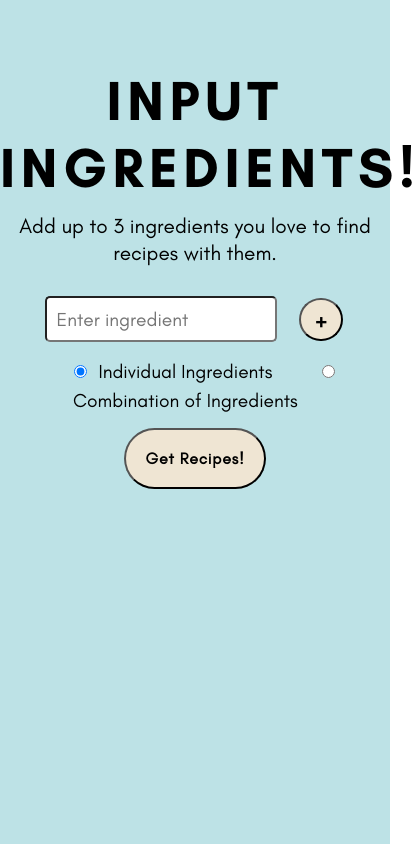
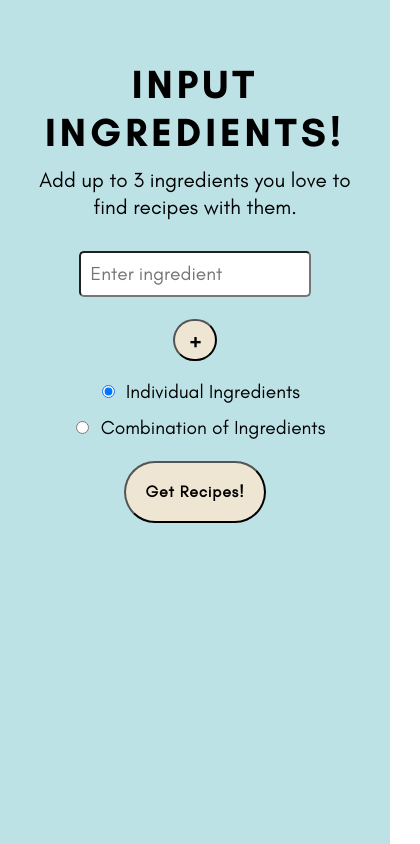
Before and after one commit to elleizar/pickypicks, a React (Create React App) app: page /recipes in a window 390 px wide. Shown: the whole page, 420 px wide, since content can reach past the window. Built offline with nearby package versions, Linux system fonts and the light colour scheme.

Commit message:
edit css for mobile

```diff
--- a/src/components/IngredientsInputs.js
+++ b/src/components/IngredientsInputs.js
@@ -124,7 +124,7 @@ export const IngredientsInputs = () => {
             {inputList.length > 1 && inputList.length <= 3 && <button className="remove-button" onClick={handleRemoveClick}>-</button>}
           </div>
         </div>
-        <div className="input-checkbox-container">
+        <div className="input-radio-container">
           <label>
             <input
               name="individual"
--- a/src/css/Home.css
+++ b/src/css/Home.css
@@ -83,3 +83,41 @@ h2 {
   background-color: #7ABE62;
   transform: scale(1.05);
 }
+
+@media only screen and (max-width: 600px) {
+  h1 {
+    font-family: "GlacialIndifference-Bold", "Arial";
+    font-size: 2.5em;
+    letter-spacing: 0.1em;
+    margin-top: 0em;
+    margin-bottom: 0.02em;
+    padding-top: 1.2em;
+  }
+
+  h2 {
+    font-family: "GlacialIndifference", "Arial";
+    font-size: 1.5em;
+    font-weight: 400;
+    letter-spacing: 0.15em;
+    margin-top: 0px;
+    margin-bottom: 1.2em;
+  }
+
+  .HomePage {
+    padding-left: 2em;
+    padding-right: 2em;
+  }
+
+  .home-header-container {
+    display: flex;
+    padding-top: 4em;
+  }
+
+  .body-text {
+    padding-bottom: 1em;
+    font-family: "GlacialIndifference", "Arial";
+    font-size: 1.3em;
+    width: 100%;
+    line-height: 1.3;
+  }
+}
--- a/src/css/Recipes.css
+++ b/src/css/Recipes.css
@@ -36,6 +36,7 @@ h2 {
   max-height: auto;
   background-color: #BDE2E6;
   text-align: center;
+  padding: 0 2em;
 }
 
 .instructions,
@@ -139,3 +140,65 @@ textarea {
   width: 100%;
   height: 22vw;
 }
+
+
+@media only screen and (max-width: 600px) {
+  h1 {
+    font-family: "GlacialIndifference-Bold", "Arial";
+    font-size: 2.5em;
+    letter-spacing: 0.1em;
+    margin-top: 0em;
+    margin-bottom: 0.02em;
+    padding-top: 1.5em;
+  }
+
+  h2 {
+    font-family: "GlacialIndifference", "Arial";
+    font-size: 1.5em;
+    font-weight: 400;
+    letter-spacing: 0.15em;
+    margin-top: 0px;
+    margin-bottom: 1.2em;
+  }
+
+  label {
+    font-size: 1.2em;
+    font-family: "GlacialIndifference", "Arial";
+    padding: 0;
+    margin: 0;
+    border-radius: 5px;
+    box-sizing: border-box;
+  }
+
+  .recipe-container {
+    display: grid;
+    grid-template-columns: 1fr;
+    margin-left: 2em;
+    margin-right: 2em;
+    margin-top: 2em;
+    padding-bottom: 2em;
+    justify-content: center;
+  }
+
+  .recipe-image-container {
+    width: 100%;
+    height: 70vw;
+  }
+
+  .recipe-card {
+    justify-self: center;
+    position: relative;
+    background-color: white;
+    width: 70vw;
+    padding: 1em;
+    box-shadow: 0 3px 10px 0 #aaa;
+    cursor: pointer;
+  }
+
+  .input-form-container,
+  .input-radio-container {
+    display: flex;
+    justify-content: center;
+    flex-direction: column;
+  }
+}
```
